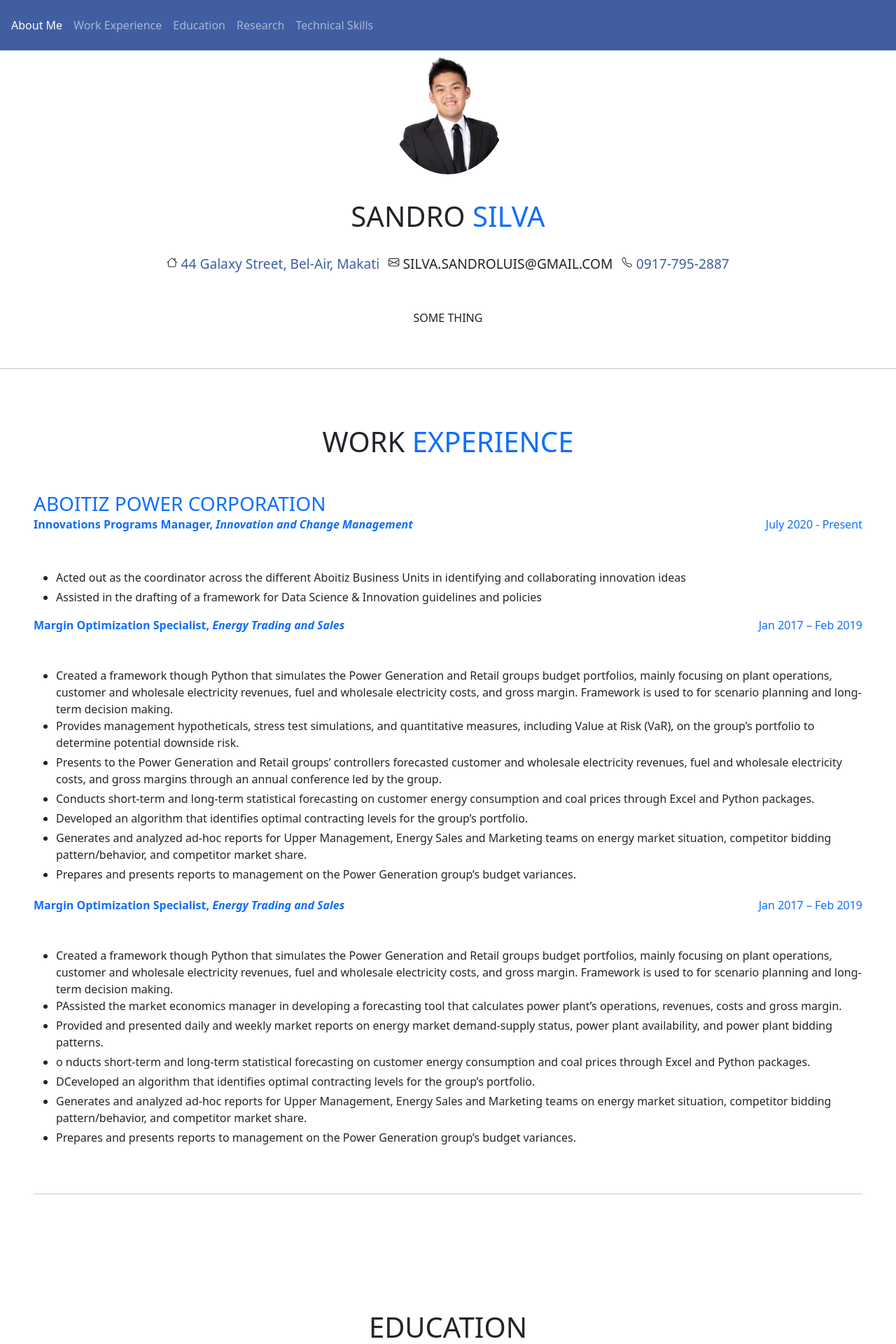
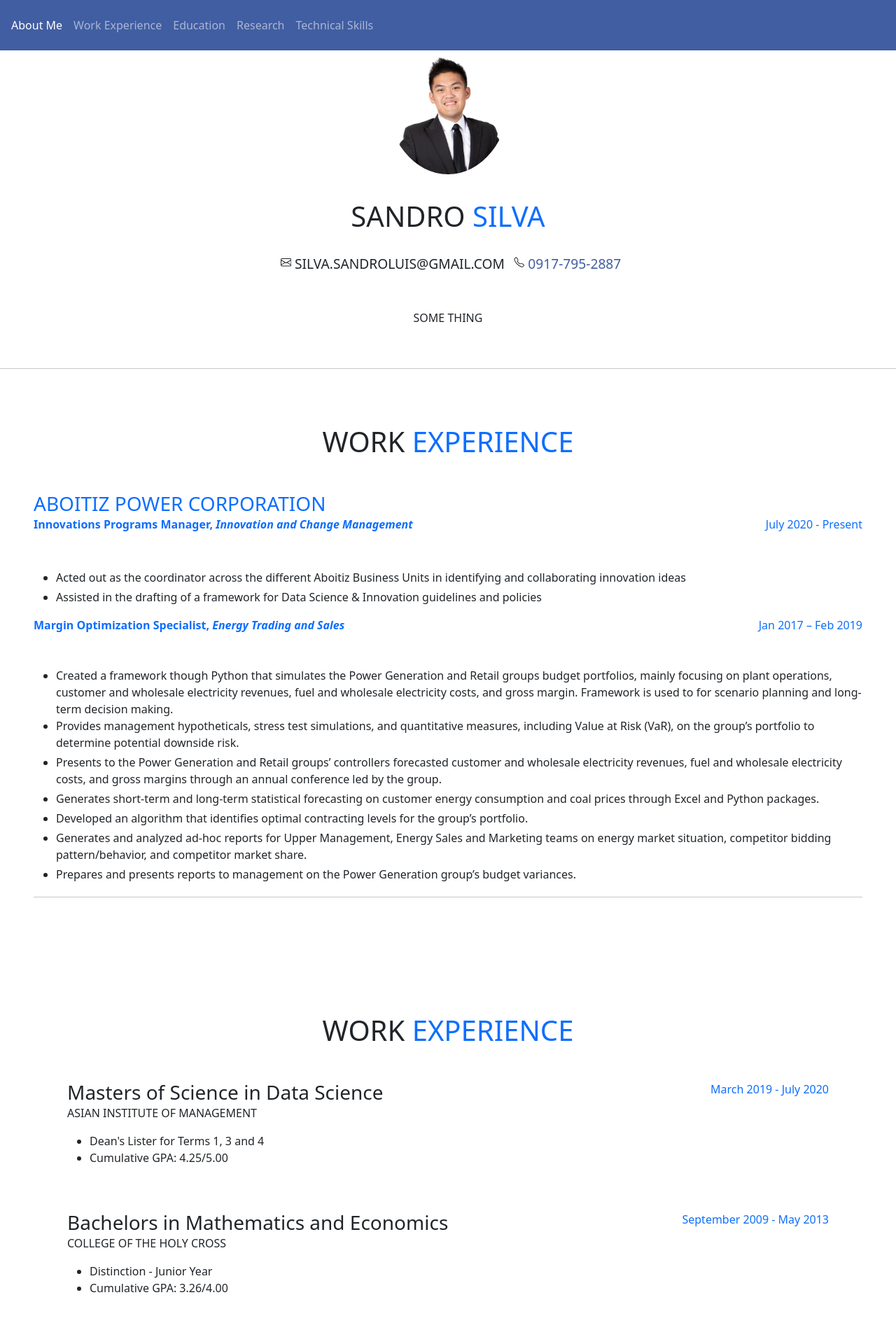
Before and after one commit to sndrosilva/Resume, a Flask app: page / in a window 1280 px wide. Shown: the top 1920 px of the page at 70% size. After the commit the page ends 1846 px from the top, so only its background shows below. Run offline with Flask 2, Linux system fonts and the light colour scheme; some libraries are stand-ins or nearby versions.

Commit message:
removed address

```diff
--- a/app/templates/index.html
+++ b/app/templates/index.html
@@ -9,8 +9,8 @@
     <meta name="author" content="Sandro Silva" />
     <meta name="robots" content="follow"/>
 
-    <link rel='stylesheet' href="{{ url_for('static', filename='bootstrap/css/bootstrap.css') }}"}>
-    <link rel='stylesheet' href="{{ url_for('static', filename='css.css') }}"}>
+    <link rel='stylesheet' href="{{ url_for('static',filename='bootstrap/css/bootstrap.css') }}"}>
+    <link rel='stylesheet' href="{{ url_for('static',filename='css.css') }}"}>
     <title>Welcome</title>
 </head>
 <body>
@@ -43,12 +43,6 @@
                       <div class="subheading mb-5">
                         <div id='contact'>
                           <h2 class='text-center my-3 contact'>
-                            <svg class='mb-2'width=".8em" height=".8em" viewBox="0 0 16 16" class="bi bi-house" fill="currentColor" xmlns="http://www.w3.org/2000/svg">
-                              <path fill-rule="evenodd" d="M2 13.5V7h1v6.5a.5.5 0 0 0 .5.5h9a.5.5 0 0 0 .5-.5V7h1v6.5a1.5 1.5 0 0 1-1.5 1.5h-9A1.5 1.5 0 0 1 2 13.5zm11-11V6l-2-2V2.5a.5.5 0 0 1 .5-.5h1a.5.5 0 0 1 .5.5z"></path>
-                              <path fill-rule="evenodd" d="M7.293 1.5a1 1 0 0 1 1.414 0l6.647 6.646a.5.5 0 0 1-.708.708L8 2.207 1.354 8.854a.5.5 0 1 1-.708-.708L7.293 1.5z"></path>
-                            </svg>
-                            <span class='text-capitalize font-weight-light text-color'>44 Galaxy Street, Bel-Air, Makati</span>
-
 
                             <svg class='ml-2 mb-2'width=".8em" height=".8em" viewBox="0 0 16 16" class="bi bi-envelope" fill="currentColor" xmlns="http://www.w3.org/2000/svg">
                               <path fill-rule="evenodd" d="M0 4a2 2 0 0 1 2-2h12a2 2 0 0 1 2 2v8a2 2 0 0 1-2 2H2a2 2 0 0 1-2-2V4zm2-1a1 1 0 0 0-1 1v.217l7 4.2 7-4.2V4a1 1 0 0 0-1-1H2zm13 2.383l-4.758 2.855L15 11.114v-5.73zm-.034 6.878L9.271 8.82 8 9.583 6.728 8.82l-5.694 3.44A1 1 0 0 0 2 13h12a1 1 0 0 0 .966-.739zM1 11.114l4.758-2.876L1 5.383v5.73z"></path>
@@ -96,28 +90,11 @@
                           <li >Created a framework though Python that simulates the Power Generation and Retail groups budget portfolios, mainly focusing on plant operations, customer and wholesale electricity revenues, fuel and wholesale electricity costs, and gross margin. Framework is used to for scenario planning and long-term decision making.</li>
                           <li class="pb-1">Provides management hypotheticals, stress test simulations, and quantitative measures, including Value at Risk (VaR), on the group’s portfolio to determine potential downside risk.</li>
                           <li class="pb-1">Presents to the Power Generation and Retail groups’ controllers forecasted customer and wholesale electricity revenues, fuel and wholesale electricity costs, and gross margins through an annual conference led by the group.</li>
-                          <li class="pb-1">Conducts short-term and long-term statistical forecasting on customer energy consumption and coal prices through Excel and Python packages.</li>
+                          <li class="pb-1">Generates short-term and long-term statistical forecasting on customer energy consumption and coal prices through Excel and Python packages.</li>
                           <li class="pb-1">Developed an algorithm that identifies optimal contracting levels for the group’s portfolio.</li>
                           <li class="pb-1">Generates and analyzed ad-hoc reports for Upper Management, Energy Sales and Marketing teams on energy market situation, competitor bidding pattern/behavior, and competitor market share.</li>
                           <li class="pb-1">Prepares and presents reports to management on the Power Generation group’s budget variances.</li>
                       </ul>
-
-
-                      <div class="d-flex flex-column flex-md-row justify-content-between mb-5">
-                        <div class="text-primary bt-3 font-weight-bolder">Margin Optimization Specialist, <span class='font-italic'>Energy Trading and Sales</span></div>
-                        <div class="flex-shrink-0"><span class="text-primary">Jan 2017 – Feb 2019</span></div>
-                      </div>
-                      <ul>
-                        <li >Created a framework though Python that simulates the Power Generation and Retail groups budget portfolios, mainly focusing on plant operations, customer and wholesale electricity revenues, fuel and wholesale electricity costs, and gross margin. Framework is used to for scenario planning and long-term decision making.</li>
-                        <li class="pb-1">PAssisted the market economics manager in developing a forecasting tool that calculates power plant’s operations, revenues, costs and gross margin.</li>
-                        <li class="pb-1">Provided and presented daily and weekly market reports on energy market demand-supply status, power plant availability, and power plant bidding patterns.</li>
-                        <li class="pb-1">o  nducts short-term and long-term statistical forecasting on customer energy consumption and coal prices through Excel and Python packages.</li>
-                        <li class="pb-1">DCeveloped an algorithm that identifies optimal contracting levels for the group’s portfolio.</li>
-                        <li class="pb-1">Generates and analyzed ad-hoc reports for Upper Management, Energy Sales and Marketing teams on energy market situation, competitor bidding pattern/behavior, and competitor market share.</li>
-                        <li class="pb-1">Prepares and presents reports to management on the Power Generation group’s budget variances.</li>
-                    </ul>
-                      </div>
-                    </div>
 
 
 
@@ -125,7 +102,7 @@
 
             <section class="resume-section" id="education">
                 <div class="resume-section-content">
-                    <h1 class="text-center mb-5">Education</h1>
+                  <h1 class="text-center mb-5">Work <span class="text-primary">Experience</span></h1>
                     <div class="d-flex flex-column flex-md-row justify-content-between mb-5">
                         <div class="flex-grow-1">
                             <h3 class="mb-0">Masters of Science in Data Science</h3>
@@ -146,7 +123,7 @@
                               <h3 class="mb-0">Bachelors in Mathematics and Economics</h3>
                               <div class="subheading mb-3">College of the Holy Cross</div>
                               <ul>
-                                <li>Distinction - Junion Year</li>
+                                <li>Distinction - Junior Year</li>
                                 <li>Cumulative GPA: 3.26/4.00</li>
                             </ul></div>
                           <div class="flex-shrink-0"><span class="text-primary">September 2009 - May 2013</span></div>
```
